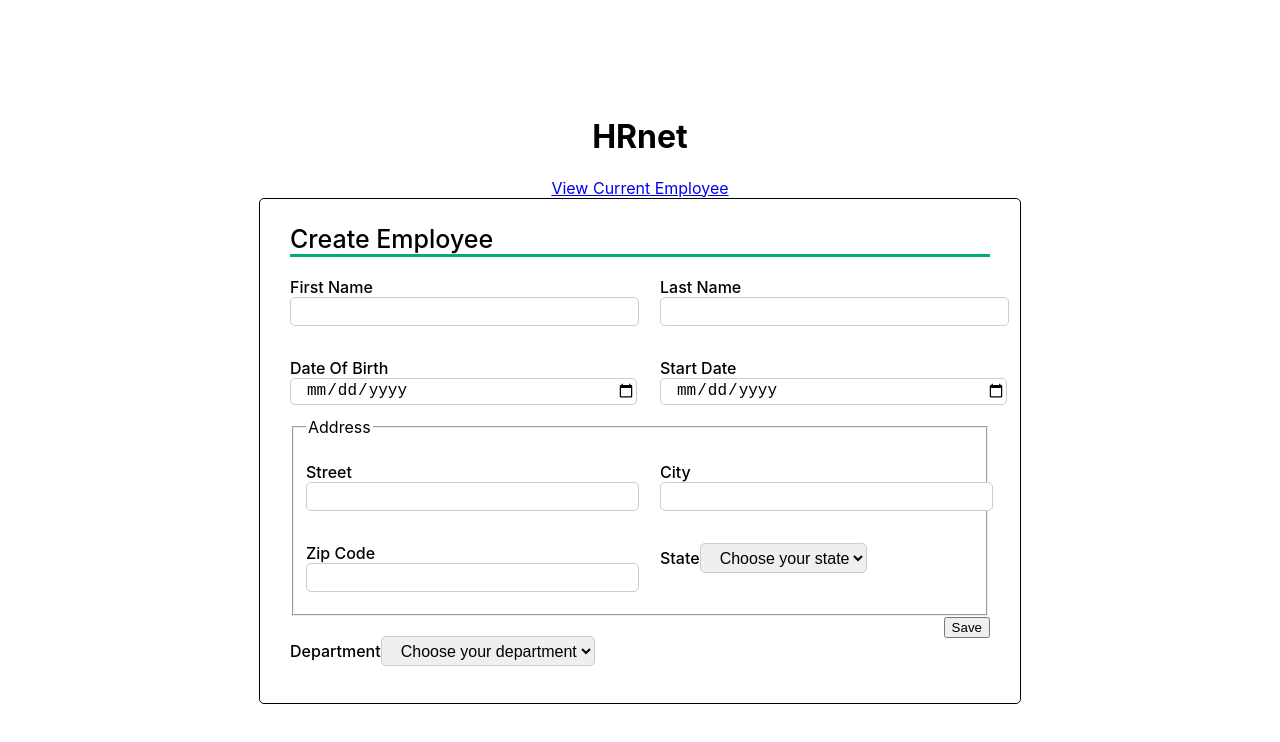
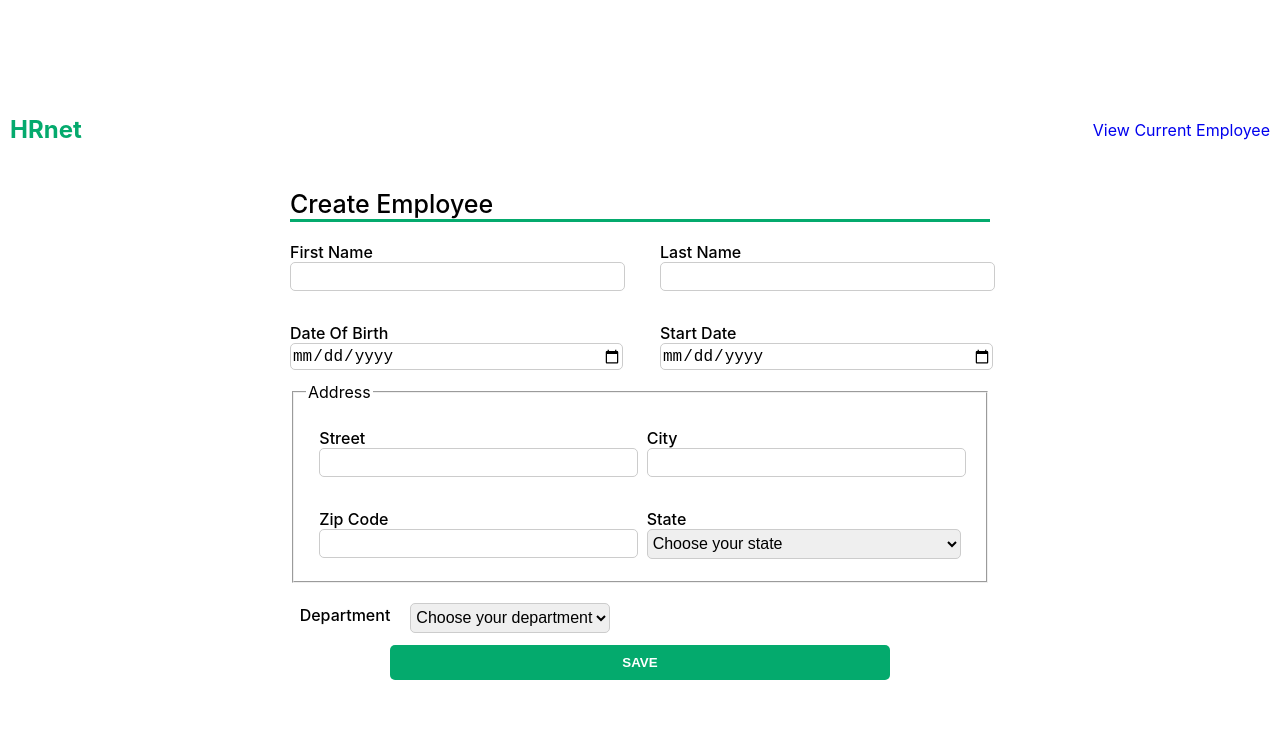
Before and after one commit to SandyTzns/Hrnet, a React (Create React App) app in the folder hrnet/: page / in a window 1280 px wide. Shown: the top 742 px of the page. Built offline with nearby package versions, Linux system fonts and the light colour scheme.

Commit message:
css form done

```diff
--- a/hrnet/src/components/Form.js
+++ b/hrnet/src/components/Form.js
@@ -2,7 +2,7 @@ import React from "react";
 import { useState } from "react";
 import { useDispatch } from "react-redux";
 import { createNewEmployee } from "../store/employee-slice";
-import { NavLink } from "react-router-dom";
+import Nav from "./Nav";
 import MOCK_DATA from "./MOCK_DATA.json";
 import "../css/form.css";
 
@@ -39,9 +39,7 @@ export default function Form() {
 
   return (
     <div className="employee_form">
-      <h1>HRnet</h1>
-      <NavLink to="/employees">View Current Employee</NavLink>
-
+      <Nav />
       <div className="container">
         <div className="title">Create Employee</div>
         <form onSubmit={Submit}>
@@ -56,7 +54,6 @@ export default function Form() {
                 required
               ></input>
             </div>
-
             <div className="input-box">
               <label className="details">Last Name</label>
               <input
@@ -67,7 +64,6 @@ export default function Form() {
                 required
               ></input>
             </div>
-
             <div className="input-box">
               <label className="details" htmlFor="birthday">
                 Date Of Birth
@@ -81,7 +77,6 @@ export default function Form() {
                 required
               ></input>
             </div>
-
             <div className="input-box">
               <label className="details" htmlFor="date">
                 Start Date
@@ -95,10 +90,8 @@ export default function Form() {
                 required
               ></input>
             </div>
-
             <fieldset className="adress">
               <legend>Address</legend>
-
               <div className="input-box">
                 <label className="details">Street</label>
                 <input
@@ -109,7 +102,6 @@ export default function Form() {
                   required
                 ></input>
               </div>
-
               <div className="input-box">
                 <label className="details">City</label>
                 <input
@@ -131,8 +123,10 @@ export default function Form() {
                 ></input>
               </div>
 
-              <div className="input-box">
-                <label className="details">State</label>
+              <div className="input-box select-box">
+                <label className="details" id="state">
+                  State
+                </label>
                 <select
                   name="state"
                   value={formData.state}
@@ -146,8 +140,7 @@ export default function Form() {
                 </select>
               </div>
             </fieldset>
-
-            <div className="input-box">
+            <div id="department-box" className="input-box">
               <label className="details">Department</label>
               <select
                 name="department"
@@ -160,10 +153,10 @@ export default function Form() {
                   <option key={opt.id}>{opt.department}</option>
                 ))}
               </select>
-            </div>
-            <div className="button">
-              <button type="submit">Save</button>
-            </div>
+            </div>{" "}
+          </div>
+          <div className="button">
+            <button type="submit">SAVE</button>
           </div>
         </form>
       </div>
--- /dev/null
+++ b/hrnet/src/components/Nav.js
@@ -0,0 +1,13 @@
+import React from "react";
+import { NavLink } from "react-router-dom";
+import "../css/nav.css";
+export default function Nav() {
+  return (
+    <nav>
+      <NavLink to="/">
+        <h1 className="logo">HRnet</h1>
+      </NavLink>
+      <NavLink to="/employees">View Current Employee</NavLink>
+    </nav>
+  );
+}
--- a/hrnet/src/css/form.css
+++ b/hrnet/src/css/form.css
@@ -24,7 +24,6 @@
   width: 100%;
   padding: 25px 30px;
   border-radius: 5px;
-  border: 1px solid black;
 }
 .container .title {
   font-size: 25px;
@@ -54,7 +53,7 @@ form .user-details .input-box {
   outline: none;
   border-radius: 5px;
   border: 1px solid #ccc;
-  padding-left: 15px;
+  padding-left: 1px;
   font-size: 16px;
 }
 
@@ -63,15 +62,45 @@ select {
   outline: none;
   border-radius: 5px;
   border: 1px solid #ccc;
-  padding-left: 15px;
+  padding-left: 1px;
   font-size: 16px;
 }
 
 fieldset {
   display: flex;
   flex-wrap: wrap;
-  justify-content: space-between;
+  justify-content: space-evenly;
   width: 100%;
+}
+
+.select-box {
+  display: flex;
+  flex-direction: column;
+}
+.select-box #state {
+  margin-bottom: 0;
+}
+
+#department-box {
+  display: flex;
+  justify-content: center;
+  align-items: center;
+  gap: 20px;
+}
+
+.button {
+  display: flex;
+  justify-content: center;
+}
+
+button {
+  color: white;
+  font-weight: 700;
+  width: 500px;
+  padding: 10px;
+  background-color: #04aa6d;
+  border: none;
+  border-radius: 5px;
 }
 /* .container .title::before {
   content: "";
--- /dev/null
+++ b/hrnet/src/css/nav.css
@@ -0,0 +1,17 @@
+nav {
+  width: 100%;
+  display: flex;
+  align-items: center;
+  justify-content: space-between;
+  padding: 0 10px;
+}
+
+.logo {
+  color: #04aa6d;
+  text-decoration: none;
+}
+
+a,
+a:visited {
+  text-decoration: none;
+}
```
Also changed, not shown: 1 other file (tests, documents, lock files or other folders).
